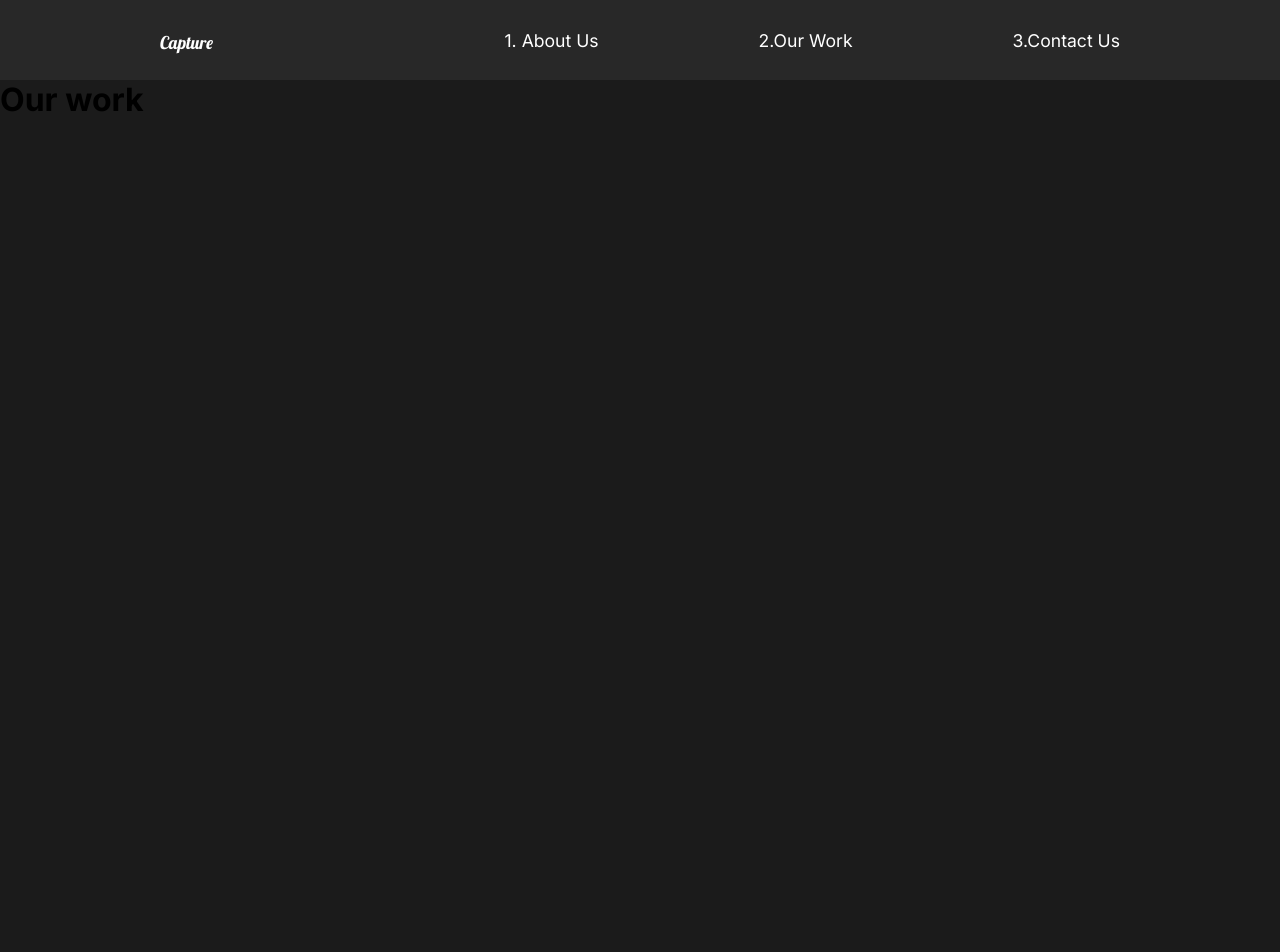
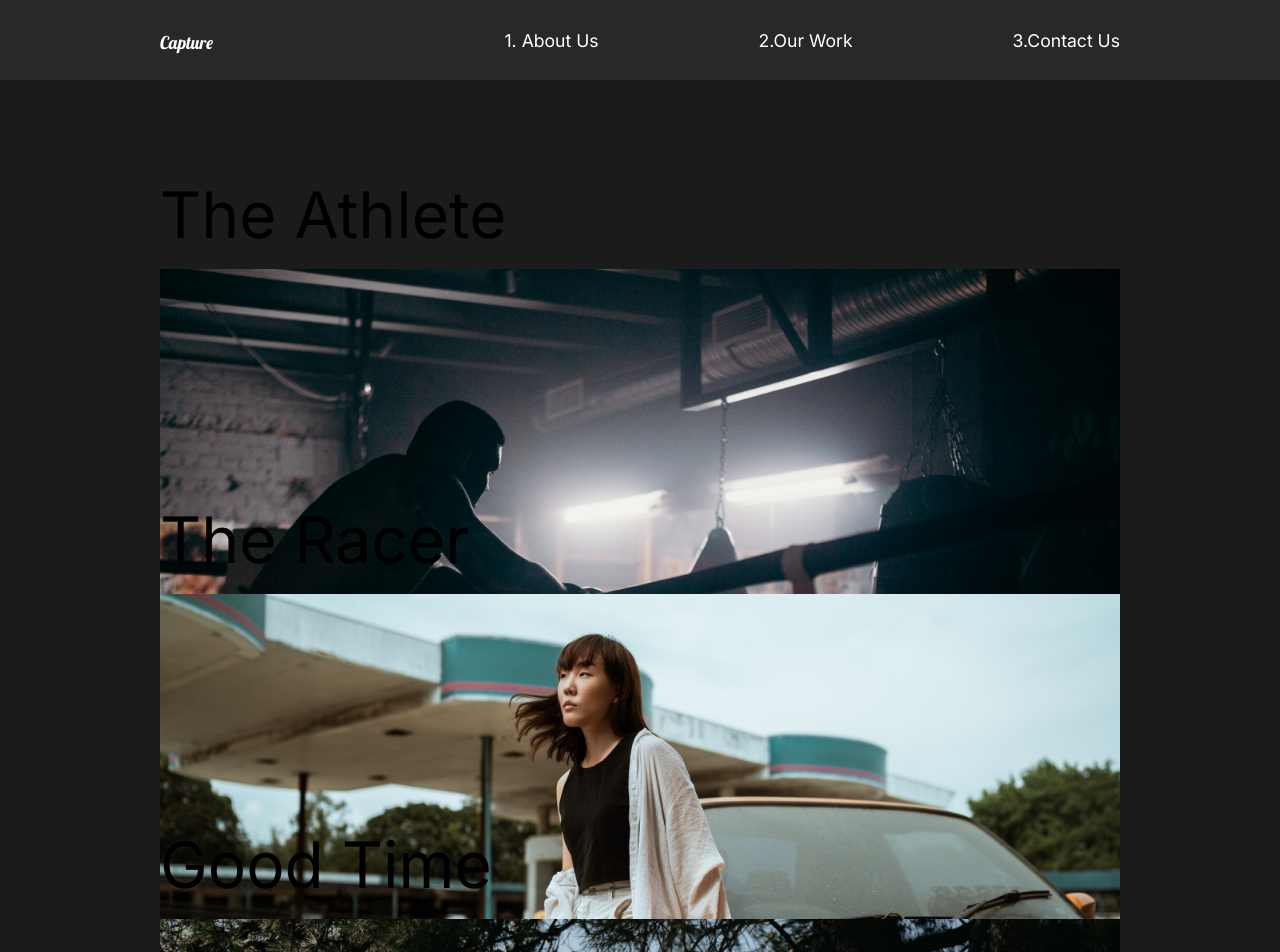
Before and after one commit to Aram442/Capture, a React (Create React App) app in the folder catpure/: page /work in a window 1280 px wide. Shown: the top 952 px of the page. Before the commit the page ends 800 px from the top, so only its background shows below. Built offline with nearby package versions, Linux system fonts and the light colour scheme.

Commit message:
10. Our Work Section

```diff
--- a/catpure/src/pages/OurWork.js
+++ b/catpure/src/pages/OurWork.js
@@ -1,11 +1,64 @@
 import React from "react";
+import Styled, { styled } from "styled-components";
+import { Link } from "react-router-dom";
+
+// Import Images
+import athlete from "../img/athlete-small.png";
+import theracer from "../img/theracer-small.png";
+import goodtimes from "../img/goodtimes-small.png";
 
 const OurWork = () => {
   return (
-    <div>
-      <h1>Our work</h1>
-    </div>
+    <Work>
+      <Movie>
+        <h2>The Athlete</h2>
+        <div className="line">
+          <Link>
+          <img src={athlete} alt="athlete" />
+          </Link>
+        </div>
+      </Movie>
+
+      <Movie>
+        <h2>The Racer</h2>
+        <div className="line">
+          <Link>
+          <img src={theracer} alt="theracer" />
+          </Link>
+        </div>
+      </Movie>
+
+      <Movie>
+        <h2>Good Time</h2>
+        <div className="line">
+          <Link>
+          <img src={goodtimes} alt="goodtimes" />
+          </Link>
+        </div>
+      </Movie>
+    </Work>
   );
 };
 
+const Work = styled.div`
+min-height: 100vh;
+overflow: hidden;
+padding: 5rem 10rem;
+h2{
+  padding: 1rem 0rem;
+}
+`;
+const Movie = styled.div`
+  padding-bottom: 10rem;
+  .line {
+    height: 0.5rem;
+    background: #cccccc;
+    margin-bottom: 3rem;
+  }
+  img {
+    width: 100%;
+    height: 70vh;
+    object-fit: cover;
+  }
+`;
 export default OurWork;
```
